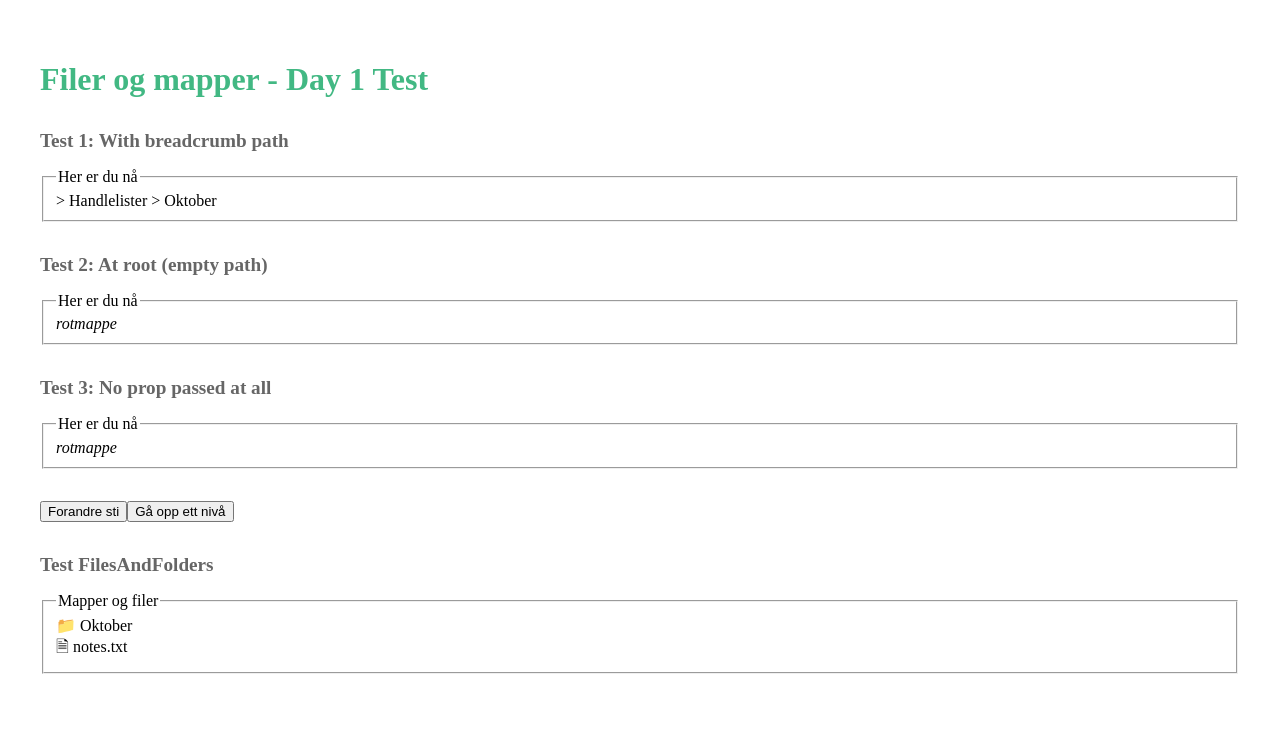
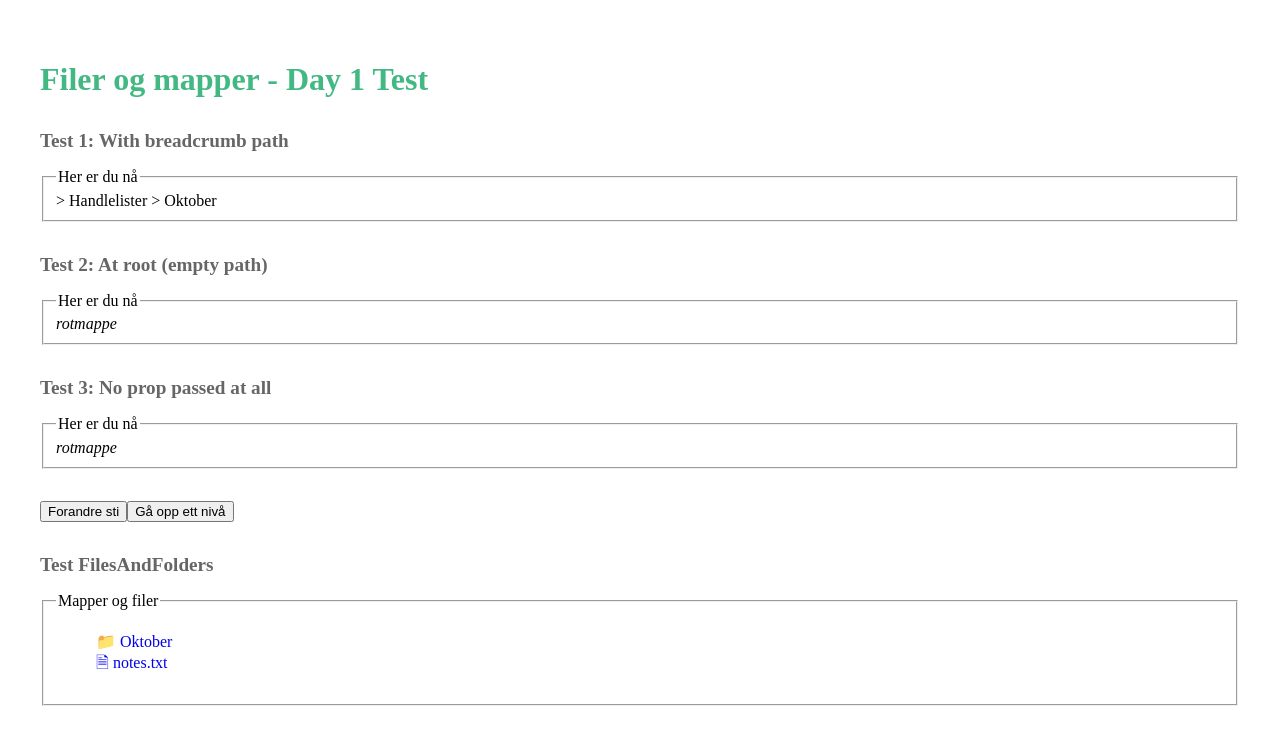
Before and after one commit to bruteforce774/FilesAndFoldersWithComponents, a Vue app in the folder FilesAndFoldersVue/: page / in a window 1280 px wide. Shown: the top 744 px of the page. Built offline with nearby package versions, Linux system fonts and the light colour scheme.

Commit message:
use emit

```diff
--- a/FilesAndFoldersVue/src/components/FilesAndFolders.vue
+++ b/FilesAndFoldersVue/src/components/FilesAndFolders.vue
@@ -6,21 +6,40 @@ const props = defineProps<{
   parentFolder?: number | false,
   markedFilesAndFolders?: number[],
 }>();
+
+// emit for original custom event "selected"
+const emit = defineEmits<{
+  selected: [id: number]
+}>();
+
+function handleSelect(id: number) {
+  // corresponds to idStr in original
+  emit('selected', id);
+}
 </script>
 
 <template>
   <fieldset>
     <legend>Mapper og filer</legend>
-    <li v-for="item in props.items" :key="item.id">
-      <span v-if="item.content">🗎</span>
-      <span v-else>📁</span>
-      {{ item.name }}
-    </li>
+    <ul>
+      <li v-for="item in props.items" :key="item.id">
+        <!-- link with click handler -->
+        <a href="#" @click.prevent="handleSelect(item.id)">
+        <span v-if="item.content">🗎</span>
+        <span v-else>📁</span>
+        {{ item.name }}
+        </a>
+      </li>
+    </ul>
   </fieldset>
 </template>
 
 <style scoped>
+  a {
+    text-decoration: none;
+  }
   li {
     list-style: none;
+    padding: 0;
   }
 </style>
```
